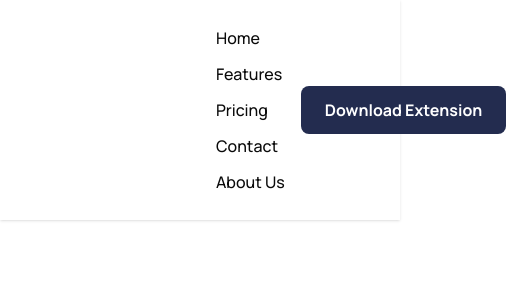
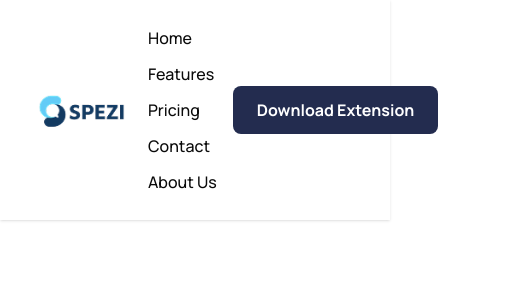
Before and after one commit to kurtoswill/spezi, a Next.js app: page / in a window 390 px wide. Shown: the top 300 px of the page, 506 px wide, since content can reach past the window. Built offline with nearby package versions, Linux system fonts and the light colour scheme.

Commit message:
fix: navbar

```diff
--- a/app/layout.tsx
+++ b/app/layout.tsx
@@ -20,7 +20,7 @@ export default function RootLayout({
         <html lang="en" className={manrope.variable}>
             <body className="font-sans antialiased">
                 <Navbar />
-                    <main className="px-[200px]">
+                    <main className="px-8 md:px-32 lg:px-[200px]">
                         {children}
                     </main>
             </body>
--- a/components/Navbar.tsx
+++ b/components/Navbar.tsx
@@ -28,23 +28,24 @@ const NavbarItem = ({
 const NavbarItems = [
     {href: "/", children: "Home"},
     {href: "#features", children: "Features"},
-    {href: "#contact", children: "Pricing"},
-    {href: "/contact/", children: "Contact"},
+    {href: "#pricing", children: "Pricing"},
+    {href: "/contact", children: "Contact"},
     {href: "/about", children: "About Us"},
 ]
 
 export const Navbar = () => {
     return (
-        <div className="flex justify-between items-center sticky px-[200px] shadow py-[20px]">
+        <div className="flex justify-between items-center sticky px-8 md:px-32 lg:px-[200px] shadow py-5">
             {/*Logo*/}
             <Image
                 src="/logos/spezi-logo-2.png"
-                alt="logo"
+                alt="Spezi logo"
                 width={100} height={100}
+                priority
             />
 
             {/*NavLinks*/}
-            <div>
+            <nav role="navigation" aria-label="Main navigation">
                 {NavbarItems.map((item) => (
                     <NavbarItem
                         key={item.href}
@@ -53,7 +54,7 @@ export const Navbar = () => {
                         {item.children}
                     </NavbarItem>
                 ))}
-            </div>
+            </nav>
 
             <Button
                 variant={"default"}
```
